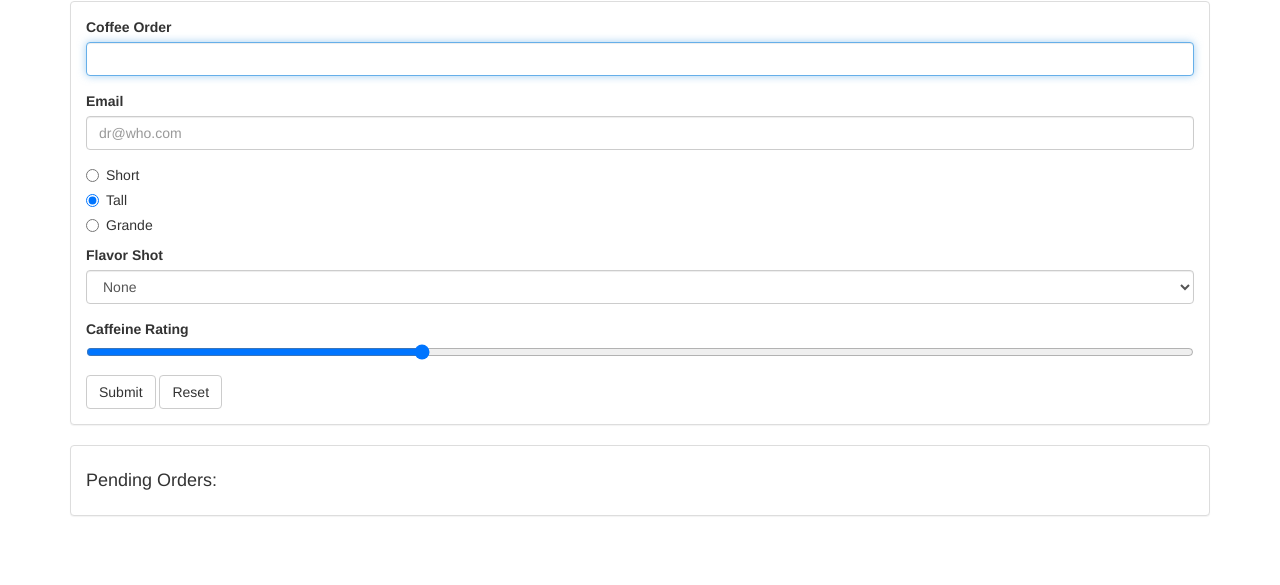
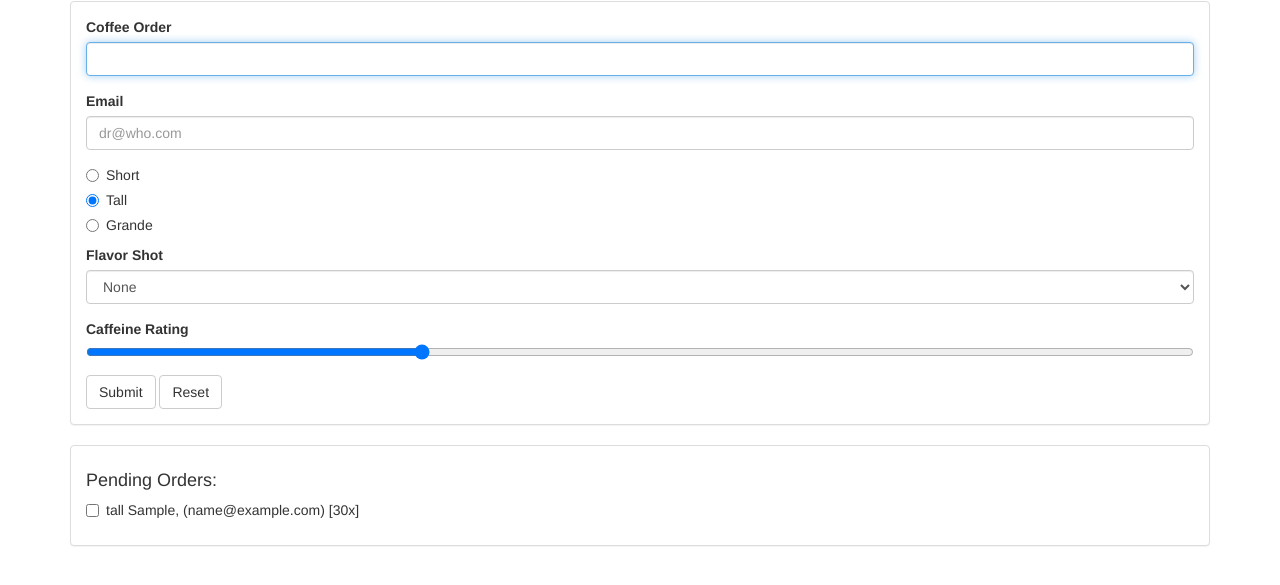
Before and after one commit to olshec/coffeerun, a plain HTML site: page index.html in a window 1280 px wide. Both pictures are taken after typing "Sample", "name@example.com" into the empty fields and a click on the button "Submit". Shown: the part 69-654 px from the top of the page. Drawn offline with nearby package versions, Linux system fonts and the light colour scheme.

Commit message:
fixed pending orders

```diff
--- a/index.html
+++ b/index.html
@@ -62,7 +62,7 @@
             <div class="panel panel-default">
                 <div class="panel-body">
                     <h4>Pending Orders:</h4>
-                    <div data-coffee-order="checkList">
+                    <div data-coffee-order="checklist">
                     </div>
                 </div>
             </div>
--- a/scripts/checklist.js
+++ b/scripts/checklist.js
@@ -13,6 +13,14 @@
         }
     }
 
+    CheckList.prototype.addRow = function(coffeeOrder) {
+        //Create new row with information from order coffee
+        let rowElement = new Row(coffeeOrder);
+
+        //Add property $element for new row in list
+        this.$element.append(rowElement.$element);
+    };
+
     function Row(coffeeOrder) {
         let $div = $('<div></div>', {
             'data-coffee-order': 'checkbox',
@@ -23,12 +31,12 @@
 
         let $checkbox = $('<input></input>', {
             type: 'checkbox',
-            value: coffee.emailAddress
+            value: coffeeOrder.emailAddress
         });
 
-        let description = coffee.size + ' ';
-        if(coffee.flavor) {
-            description += coffee.flavor + ' ';
+        let description = coffeeOrder.size + ' ';
+        if(coffeeOrder.flavor) {
+            description += coffeeOrder.flavor + ' ';
         }
 
         description += coffeeOrder.coffee + ', ';
--- a/scripts/main.js
+++ b/scripts/main.js
@@ -1,13 +1,19 @@
 (function (window) {
     const FORM_SELECTOR = '[data-coffee-order="form"]';
+    const CHECKLIST_SELECTOR = '[data-coffee-order="checklist"]';
     let App = window.App;
     let Truck = App.Truck;
     let DataStore = App.DataStore;
     let FormHandler = App.FormHandler;
+    let CheckList = App.CheckList;
     let myTruck = new Truck('ncc-1701', new DataStore());
     window.myTruck = myTruck;
+    let checkList = new CheckList(CHECKLIST_SELECTOR);
     let formHandler = new FormHandler(FORM_SELECTOR);
 
-    formHandler.addSubmitHandler(myTruck.createOrder.bind(myTruck));
+    formHandler.addSubmitHandler(function(data) {
+        myTruck.createOrder.call(myTruck, data);
+        checkList.addRow.call(checkList, data);
+    });
     console.log(formHandler);
 })(window);
```
